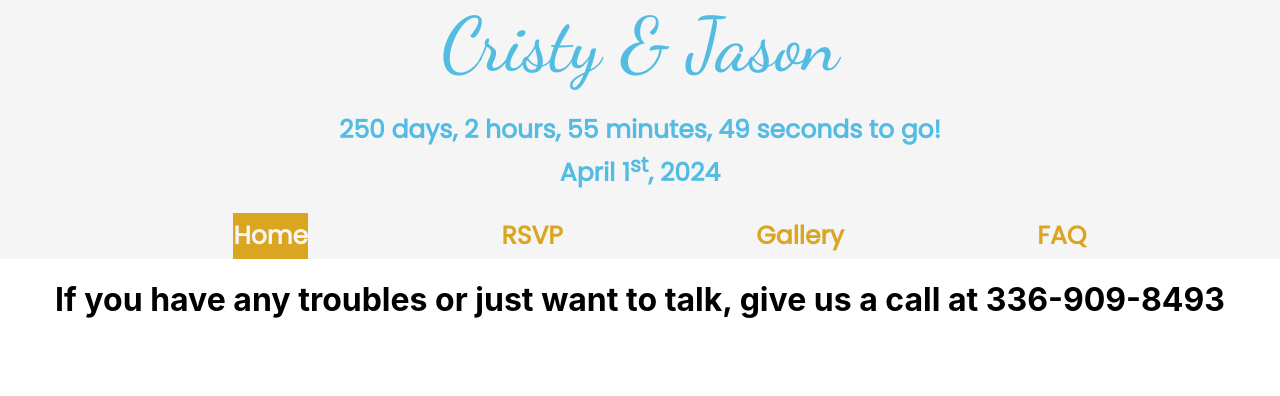
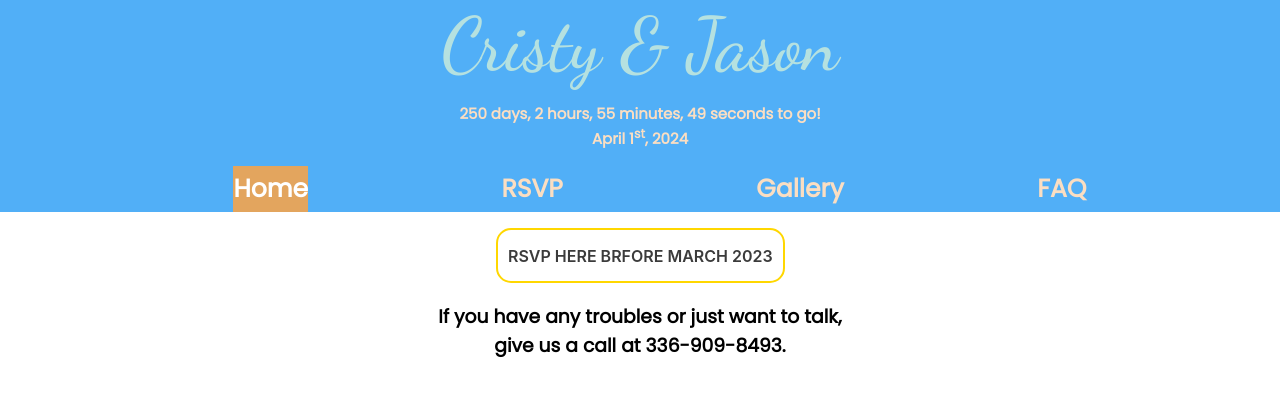
Before and after one commit to LeaveItToBeaver/wedding_website, a React (Create React App) app: page / in a window 1280 px wide. Shown: the top 396 px of the page. Built offline with nearby package versions, Linux system fonts and the light colour scheme.

Commit message:
Added CSS to various parts of the program.

```diff
--- a/package.json
+++ b/package.json
@@ -9,7 +9,7 @@
     "react": "^18.2.0",
     "react-dom": "^18.2.0",
     "react-router-dom": "^6.3.0",
-    "react-scripts": "5.0.1",
+    "react-scripts": "^5.0.1",
     "web-vitals": "^2.1.4"
   },
   "scripts": {
--- a/src/components/countdown/CountdownTimer.css
+++ b/src/components/countdown/CountdownTimer.css
@@ -1,7 +1,7 @@
 @import url('https://fonts.googleapis.com/css2?family=Dancing+Script:wght@500&family=Poppins&display=swap');
 
 .timer h1{
-    color: #52bce3;
+    color: #FBDEC2;
     font-family: 'Poppins', sans-serif;
-    font-size: 25px;
+    font-size: 15px;
 }
--- a/src/components/navigation/navbar.css
+++ b/src/components/navigation/navbar.css
@@ -2,7 +2,7 @@
 
 .site-title{
     text-decoration: none;
-    color: #52bce3;
+    color: #B5E1E0;
     font-size: 75px;
     font-family: 'Dancing Script', cursive;
 }
@@ -19,7 +19,7 @@ ul{
     font-family: 'Poppins', sans-serif;
     font-weight: bold;
     font-size: 25px;
-    color: goldenrod;
+    color: #FBDEC2;
 }
 
 .link::after{
@@ -31,7 +31,7 @@ ul{
     height: 4px;
     bottom: 0;
     left: 0;
-    background-color: goldenrod;
+    background-color: #E3A55E;
     transition: 0.4s ease;
 }
 
@@ -48,7 +48,7 @@ ul{
     height: 4px;
     bottom: 0;
     left: 0;
-    background-color: goldenrod;
+    background-color: #E3A55E;
     transition: 0.2s ease;
 }
 
@@ -57,13 +57,14 @@ ul{
 }
 
 .nav{
-    background-color: whitesmoke;
+    background-color: #51AFF7;
 }
 
 .nav .active .link {
+
     padding: auto;
     display: block;
-    background-color: goldenrod;
-    color: whitesmoke;
+    background-color: #E3A55E;
+    color: white;
     transition: 0.4s;
 }
--- /dev/null
+++ b/src/components/rsvp_button/RSVP_Button.js
@@ -0,0 +1,12 @@
+import React from 'react'
+import './rsvp.css'
+
+export default function RSVP_Btn() {
+  return (
+    <div className='submit-button-container'>
+        <button className='submit-button'>
+            RSVP HERE BRFORE MARCH 2023
+        </button>
+    </div>
+  )
+}
--- a/src/components/rsvp_button/rsvp.css
+++ b/src/components/rsvp_button/rsvp.css
@@ -0,0 +1,45 @@
+@import url('https://fonts.googleapis.com/css2?family=Dancing+Script:wght@500&family=Poppins&display=swap');
+
+.submit-button {
+  appearance: none;
+  background-color: transparent;
+  border: 2px solid gold;
+  border-radius: 15px;
+  box-sizing: border-box;
+  color: #3B3B3B;
+  cursor: pointer;
+  display: inline-block;
+  font-family: Roobert,-apple-system,BlinkMacSystemFont,"Segoe UI",Helvetica,Arial,sans-serif,"Apple Color Emoji","Segoe UI Emoji","Segoe UI Symbol";
+  font-size: 16px;
+  font-weight: 600;
+  line-height: normal;
+  margin: 0;
+  min-height: 55px;
+  outline: none;
+  padding-left: 10px;
+  padding-right: 10px;
+  text-align: center;
+  text-decoration: none;
+  transition: all 0.6s cubic-bezier(.23, 1, 0.32, 1);
+  user-select: none;
+  -webkit-user-select: none;
+  touch-action: manipulation;
+  will-change: transform;
+}
+
+.submit-button:disabled {
+  pointer-events: none;
+}
+
+.submit-button:hover {
+  color: black;
+  background-color: #FBDEC2;
+  box-shadow: rgba(0, 0, 0, 0.25) 0 8px 15px;
+  transform: translateY(-2px);
+  border-radius: 20px;
+}
+
+.submit-button:active {
+  box-shadow: none;
+  transform: translateY(0);
+}
--- a/src/pages/landing/Landing.css
+++ b/src/pages/landing/Landing.css
@@ -1,3 +1,7 @@
-.container h1{
+@import url('https://fonts.googleapis.com/css2?family=Dancing+Script:wght@500&family=Poppins&display=swap');
+
+.container h3{
+    font-family: 'Poppins', sans-serif;
+    font-weight: bold;
     color: black;
 }
--- a/src/pages/landing/Landing.js
+++ b/src/pages/landing/Landing.js
@@ -1,11 +1,18 @@
 import React from 'react';
+import RSVP_Btn from '../../components/rsvp_button/RSVP_Button';
 import "./Landing.css";
+
+
 export default function Landing() {
   return (
     <div className='container'>
         <div className='rsvp-button'>
+          <RSVP_Btn/>
         </div>
-        <h1>If you have any troubles or just want to talk, give us a call at 336-909-8493</h1>
+        <h3>
+          If you have any troubles or just want to talk, <br/>
+           give us a call at 336-909-8493.
+        </h3>
     </div>
   );
 };
--- a/src/pages/rsvp/RSVP.js
+++ b/src/pages/rsvp/RSVP.js
@@ -1,7 +1,8 @@
 import React from 'react'
+import RSVP_Btn from '../../components/rsvp_button/RSVP_Button'
 
 export default function RSVP() {
   return (
-    <div>RSVP</div>
+    <RSVP_Btn />
   )
 }
```
Also changed, not shown: src/components/rsvp_button/RSVP.js (deleted, +0 -16 lines), 1 other file (tests, documents, lock files or other folders).
